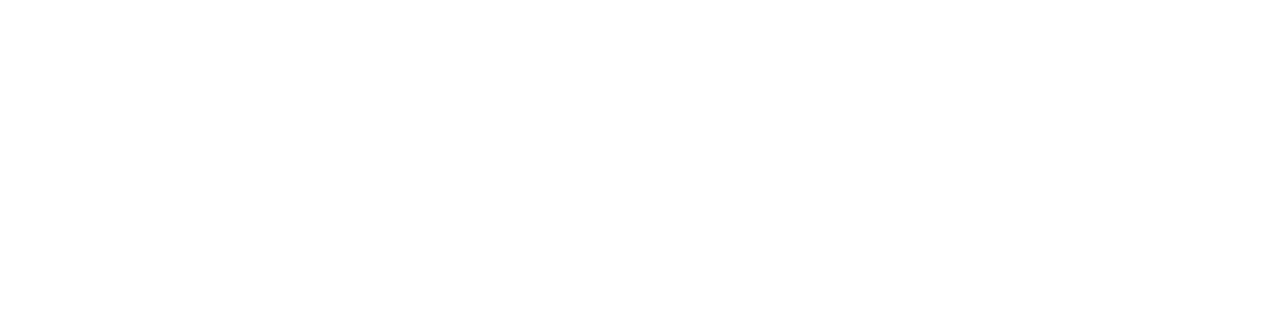
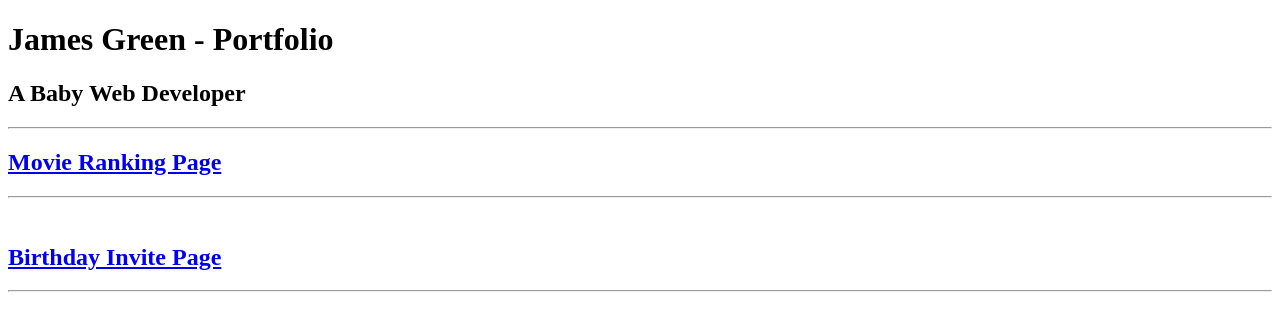
Before and after one commit to PlebianJim/4.3-html-portfolio-project, a plain HTML site: page index.html in a window 1280 px wide. Drawn offline with Linux system fonts and the light colour scheme.

```diff
--- a/index.html
+++ b/index.html
@@ -6,6 +6,14 @@
     <title>4.3 - HTML Portfolio Page</title>
 </head>
 <body>
-
+    <h1>James Green - Portfolio</h1>
+    <h2>A Baby Web Developer</h2>
+    <hr>
+    <a href="https://plebianjim.github.io/2.4-movie-ranking-project/"><h2>Movie Ranking Page</h2></a>
+    <hr>
+    <img src="" alt="">
+    <a href="https://plebianjim.github.io/3.4-birthday-invite-project/"><h2>Birthday Invite Page</h2></a>
+    <hr>
+    <img src="" alt="">
 </body>
 </html>
```
Also changed, not shown: assets/images/movie-ranking.png, 1 other file.
